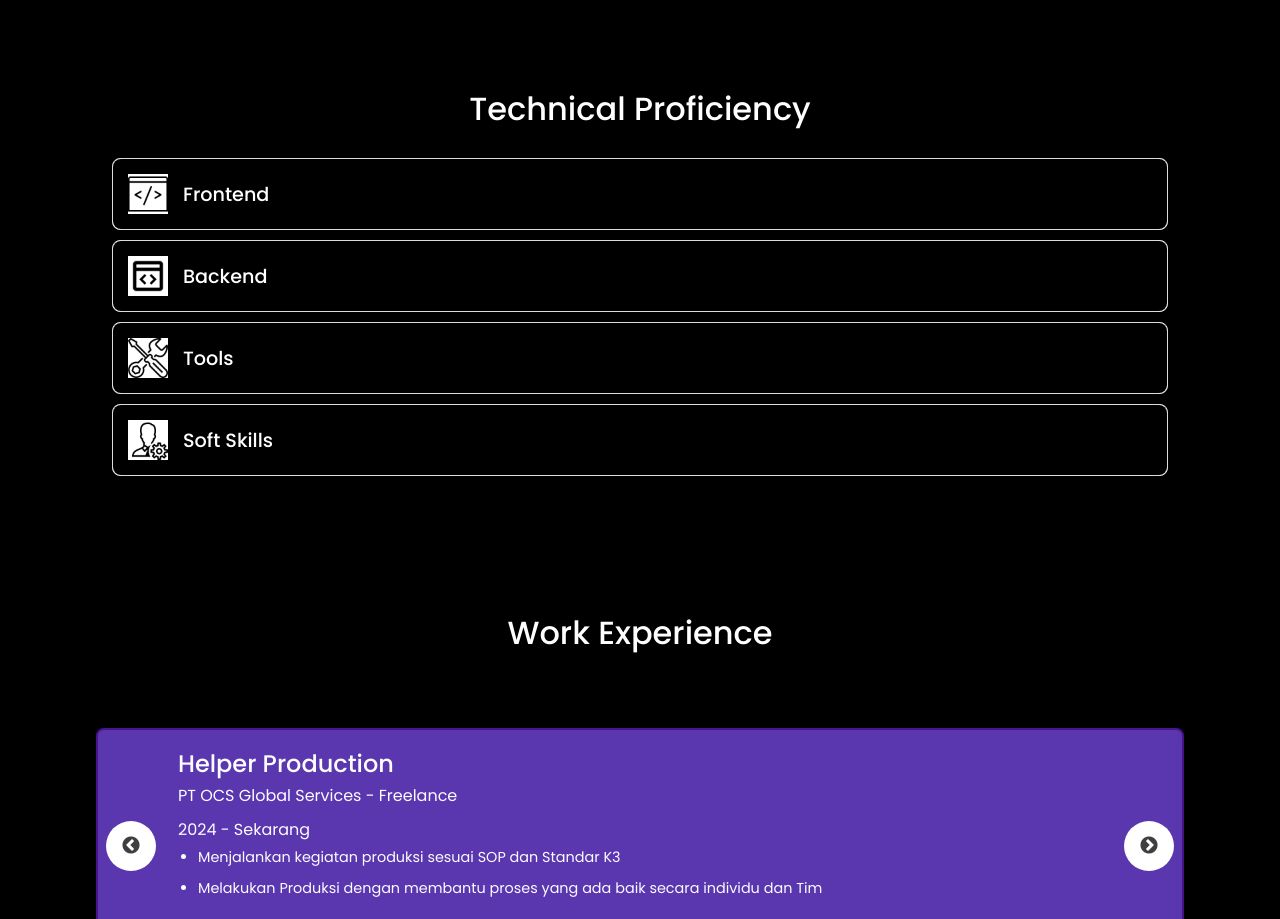
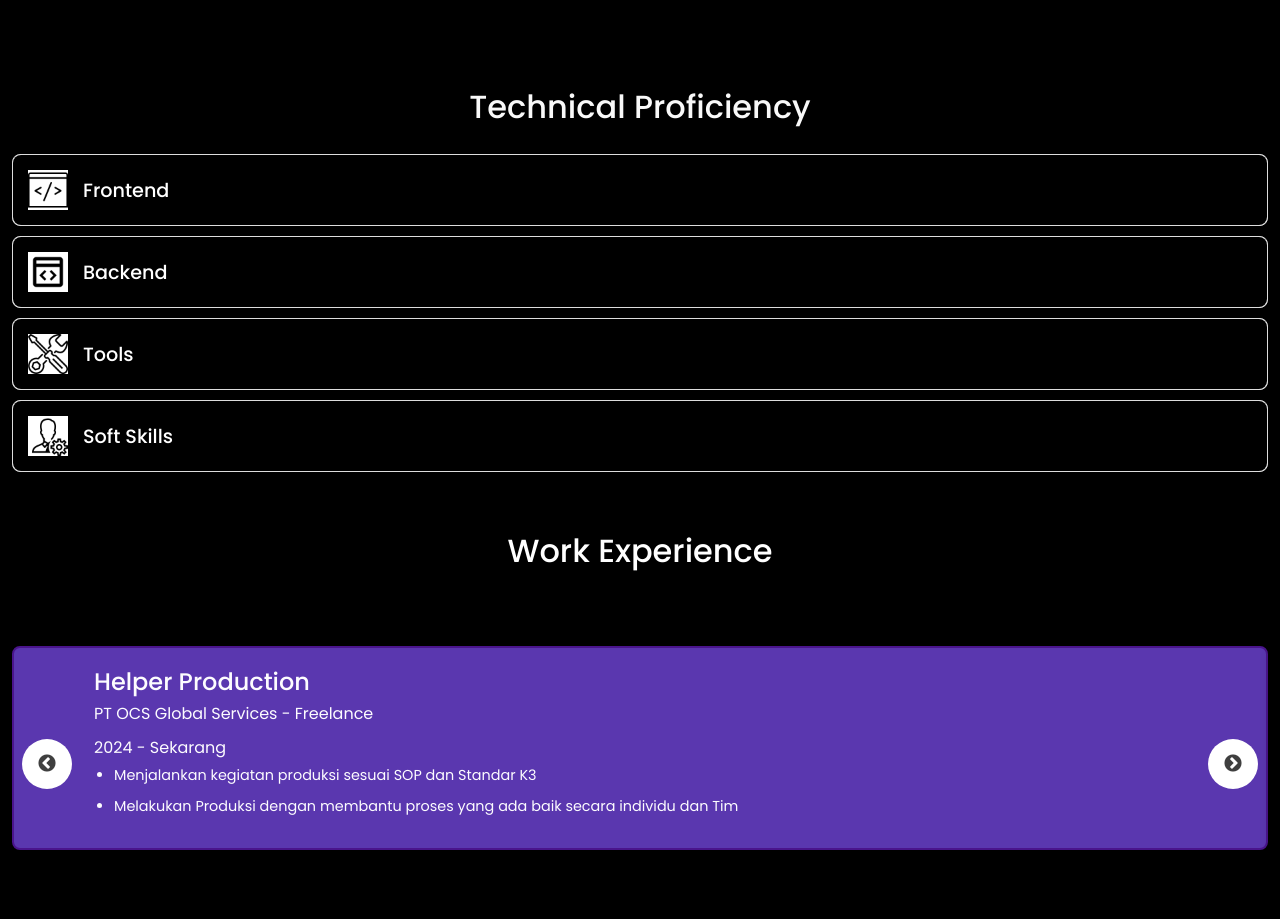
Before and after one commit to rio-damanik/react-portofolios, a React (Create React App) app: page / in a window 1280 px wide. Shown: the part 1353-2272 px from the top of the page. Built offline with nearby package versions, Linux system fonts and the light colour scheme.

Commit message:
update responsive

```diff
--- a/src/components/ContactMe/ContactMe.css
+++ b/src/components/ContactMe/ContactMe.css
@@ -90,3 +90,18 @@
 .contact-form button:hover {
   background-color: #6d1f8e; /* Lighter purple on hover */
 }
+
+/* Media Queries for responsive design */
+@media (max-width: 750px) {
+  .contact-content {
+    flex-direction: column; /* Stack the contact card and form vertically */
+    align-items: center; /* Center the content */
+    gap: 20px; /* Space between the card and form */
+  }
+
+  .contact-card,
+  .contact-form {
+    width: 100%; /* Make the card and form take full width */
+    max-width: 100%; /* Ensure full width on smaller screens */
+  }
+}
--- a/src/components/Skills/Skills.css
+++ b/src/components/Skills/Skills.css
@@ -1,21 +1,17 @@
-section.skills-container {
-  padding: 2rem 7rem;
-  background: #000;
-  color: #ffffff;
-}
-
+/* Default styles */
 .skills-container {
   padding: 30px;
   display: flex;
   flex-direction: column;
   align-items: center;
   width: 100%;
+  background: #000;
 }
 
 .skills-container h5 {
   font-size: 2rem;
-  text-align: center;
-  margin-bottom: 30px;
+  color: #f9f9f9;
+  padding-bottom: 20px;
 }
 
 .skills-content-container {
@@ -78,17 +74,19 @@ section.skills-container {
 .skills-display.show {
   display: block;
   padding: 20px; /* Show when category is active */
+  margin-bottom: 20px;
 }
 
 .skills-display-content {
   width: 100%;
   display: flex;
   gap: 15px;
+  flex-wrap: nowrap;
 }
 
 .skill-card {
-  flex: 1 1 200px; /* Adjust the size of each SkillCard */
-  max-width: 200px; /* Set maximum width to avoid it being too large */
+  flex: 1 1 calc(33.333% - 10px); /* Adjust size to fit 3 in a row with gap */
+  max-width: calc(33.333% - 10px); /* Max width for 3 in a row */
   margin-bottom: 10px;
   background-color: #000;
   color: #fff;
@@ -121,3 +119,45 @@ section.skills-container {
 .close-btn:hover {
   background-color: #cc0000;
 }
+
+/* Media Queries for responsive design */
+@media (max-width: 750px) {
+  .skills-container {
+    padding: 15px; /* Adjust padding for smaller screens */
+  }
+
+  .skills-content-container {
+    flex-direction: column; /* Stack categories and skills vertically */
+  }
+
+  .skills-list {
+    flex: none; /* Allow it to take up as much space as needed */
+    margin-bottom: 15px; /* Add space below the list */
+  }
+
+  .skills-display {
+    margin-left: 0; /* Remove left margin on small screens */
+  }
+
+  .skills-display-content {
+    display: flex;
+    width: 100%;
+    flex-direction: column;
+    grid-template-columns: repeat(auto-fill, minmax(150px, 1fr));
+    gap: 15px;
+  }
+
+  .skill-card {
+    flex: none; /* Reset flex properties */
+    max-width: none; /* Remove max-width */
+  }
+  .skills-section {
+    width: 100%;
+    margin-left: 0;
+    margin-bottom: 10px;
+    background-color: #f9f9f9;
+    border: 1px solid #ddd;
+    border-radius: 8px;
+    cursor: pointer;
+  }
+}
--- a/src/components/Skills/Skills.jsx
+++ b/src/components/Skills/Skills.jsx
@@ -18,6 +18,20 @@ const Skills = () => {
     <section id="skills" className="skills-container">
       <h5>Technical Proficiency</h5>
 
+      {/* Display content for active category on the front up */}
+      <div className={`skills-display ${activeCategory ? "show" : ""}`}>
+        {SKILLS.filter((category) => category.title === activeCategory).map((category) => (
+          <div key={category.title} className="skills-display-content">
+            {category.skills.map((skill) => (
+              <SkillCard key={skill.skill} iconUrl={skill.icon} title={skill.skill} />
+            ))}
+          </div>
+        ))}
+        <button className="close-btn" onClick={() => setActiveCategory(null)}>
+          Close
+        </button>
+      </div>
+
       <div className="skills-content-container">
         {/* List of categories on the left */}
         <div className="skills-list">
@@ -30,20 +44,6 @@ const Skills = () => {
             </div>
           ))}
         </div>
-
-        {/* Display content for active category on the right */}
-        <div className={`skills-display ${activeCategory ? "show" : ""}`}>
-          {SKILLS.filter((category) => category.title === activeCategory).map((category) => (
-            <div key={category.title} className="skills-display-content">
-              {category.skills.map((skill) => (
-                <SkillCard key={skill.skill} iconUrl={skill.icon} title={skill.skill} />
-              ))}
-            </div>
-          ))}
-          <button className="close-btn" onClick={() => setActiveCategory(null)}>
-            Close
-          </button>
-        </div>
       </div>
     </section>
   );
--- a/src/components/WorkExperience/WorkExperience.css
+++ b/src/components/WorkExperience/WorkExperience.css
@@ -5,6 +5,16 @@
   position: relative;
   padding: 20px;
   background-color: #f8f8f8;
+  display: flex;
+  flex-direction: row;
+  flex-wrap: wrap; /* Allows cards to wrap to the next line if needed */
+  justify-content: center; /* Center the cards horizontally */
+  gap: 20px; /* Space between cards */
+  padding: 20px;
+  box-sizing: border-box; /* Ensures padding and borders are included in the width/height calculations */
+  width: 100%; /* Ensure the container takes up the full width */
+  background-color: #000;
+  color: black; /* Default text color for the container */
 }
 
 .slick-prev:before,
@@ -19,25 +29,17 @@
   overflow-y: hidden; /* Hide the vertical scrollbar */
 }
 
-section.work-experience-container {
-  padding: 6rem;
-}
-.work-experience-container {
-  display: flex;
-  flex-direction: row;
-  flex-wrap: wrap; /* Allows cards to wrap to the next line if needed */
-  justify-content: center; /* Center the cards horizontally */
-  gap: 20px; /* Space between cards */
-  padding: 20px;
-  box-sizing: border-box; /* Ensures padding and borders are included in the width/height calculations */
-  width: 100%; /* Ensure the container takes up the full width */
-  background-color: #000;
-  color: black; /* Default text color for the container */
-}
-
 .work-experience-container h2 {
   width: 100%;
   text-align: center;
   margin-bottom: 20px;
   color: #ffffff; /* Specific color for the h2 element */
 }
+
+/* Media Queries for responsive design */
+@media (max-width: 750px) {
+  .work-experience-container {
+    width: 100%; /* Set width to 100% on smaller screens */
+    padding: 10px; /* Adjust padding for smaller screens */
+  }
+}
--- a/src/utils/data.js
+++ b/src/utils/data.js
@@ -16,6 +16,8 @@ export const SKILLS = [
     skills: [
       { skill: "Node.js", icon: "../assest/images/icon-node.png" }, // Local image
       { skill: "Express.js", icon: "../assest/images/icon-express.png" }, // Local image
+      { skill: "My SQL", icon: "../assest/images/icon-mysql.png" }, // Local image
+      { skill: "Mongo DB", icon: "../assest/images/icon-mongodb.png" }, // Local image
     ],
   },
   {
```
Also changed, not shown: public/assest/images/icon-mongodb.png (added), public/assest/images/icon-mysql.png (added).
